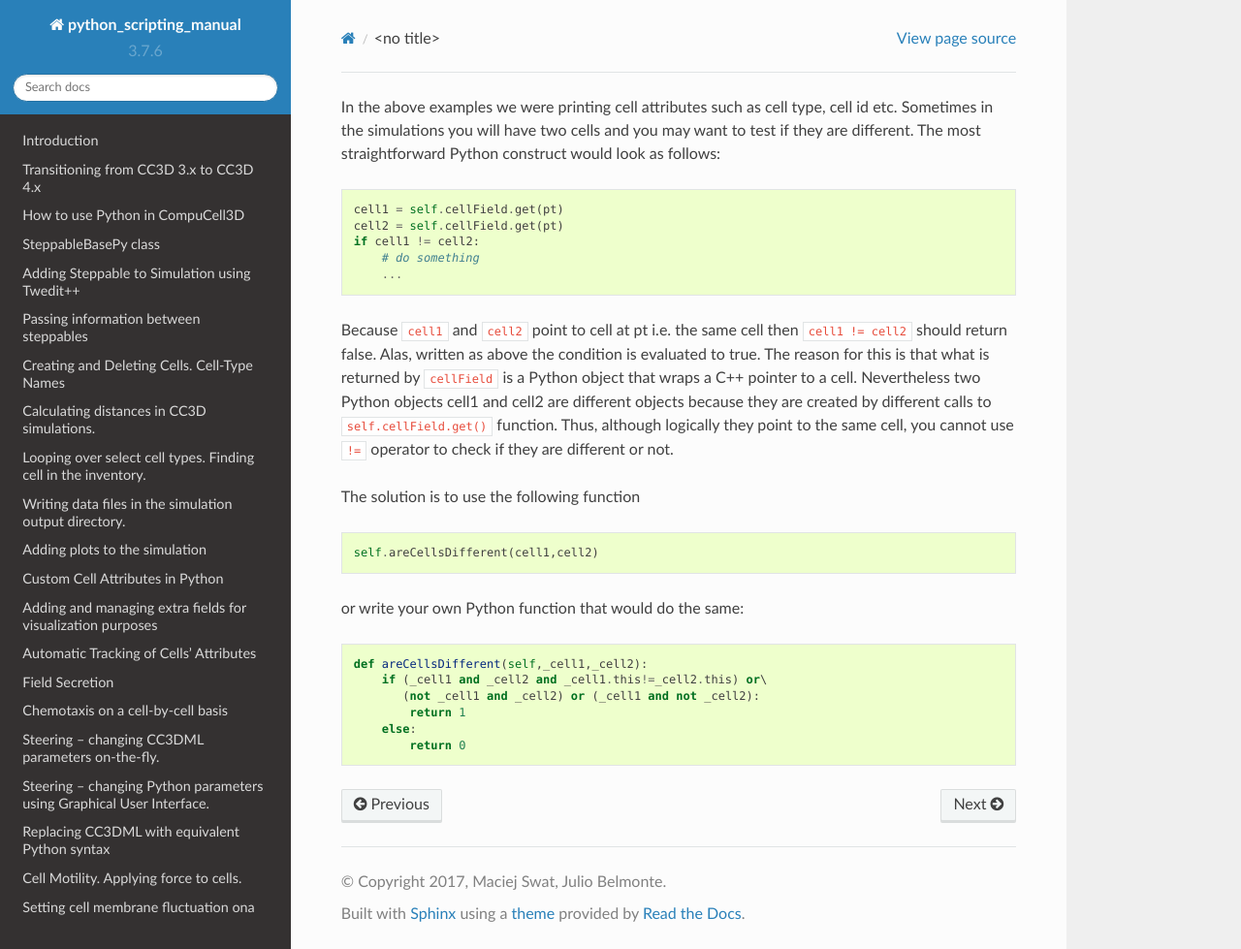
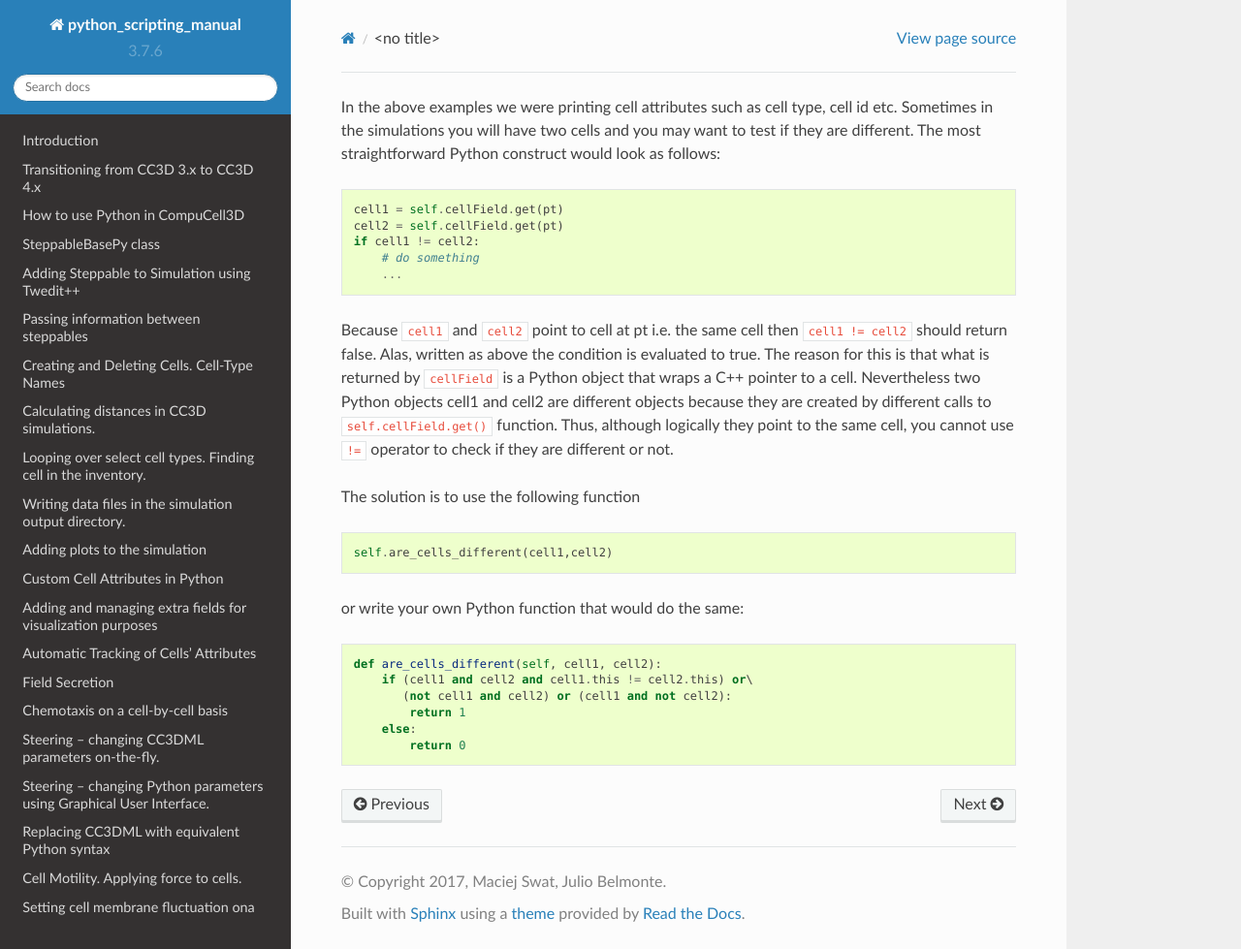
Before and after one commit to CompuCell3D/PythonScriptingManual, a Sphinx documentation site: the page built from docs/checking_if_two_cell_objects_point_to_different_cells.rst, in a window 1280 px wide and 979 px high. Shown: the whole window at 97% size. Built offline with Sphinx 7.4.7 and the Read the Docs theme 2.0.0, drawn with Linux system fonts in a browser that asks for light colours.

Commit message:
updated a chapter on cell attributes

```diff
--- a/docs/checking_if_two_cell_objects_point_to_different_cells.rst
+++ b/docs/checking_if_two_cell_objects_point_to_different_cells.rst
@@ -25,15 +25,15 @@ The solution is to use the following function
 
 .. code-block:: python
 
-    self.areCellsDifferent(cell1,cell2)
+    self.are_cells_different(cell1,cell2)
 
 or write your own Python function that would do the same:
 
 .. code-block:: python
 
-    def areCellsDifferent(self,_cell1,_cell2):
-        if (_cell1 and _cell2 and _cell1.this!=_cell2.this) or\
-           (not _cell1 and _cell2) or (_cell1 and not _cell2):
+    def are_cells_different(self, cell1, cell2):
+        if (cell1 and cell2 and cell1.this != cell2.this) or\
+           (not cell1 and cell2) or (cell1 and not cell2):
             return 1
         else:
             return 0
```
Also changed, not shown: docs/modifying_attributes_of_cellg_object.rst (+4 -5 lines).
